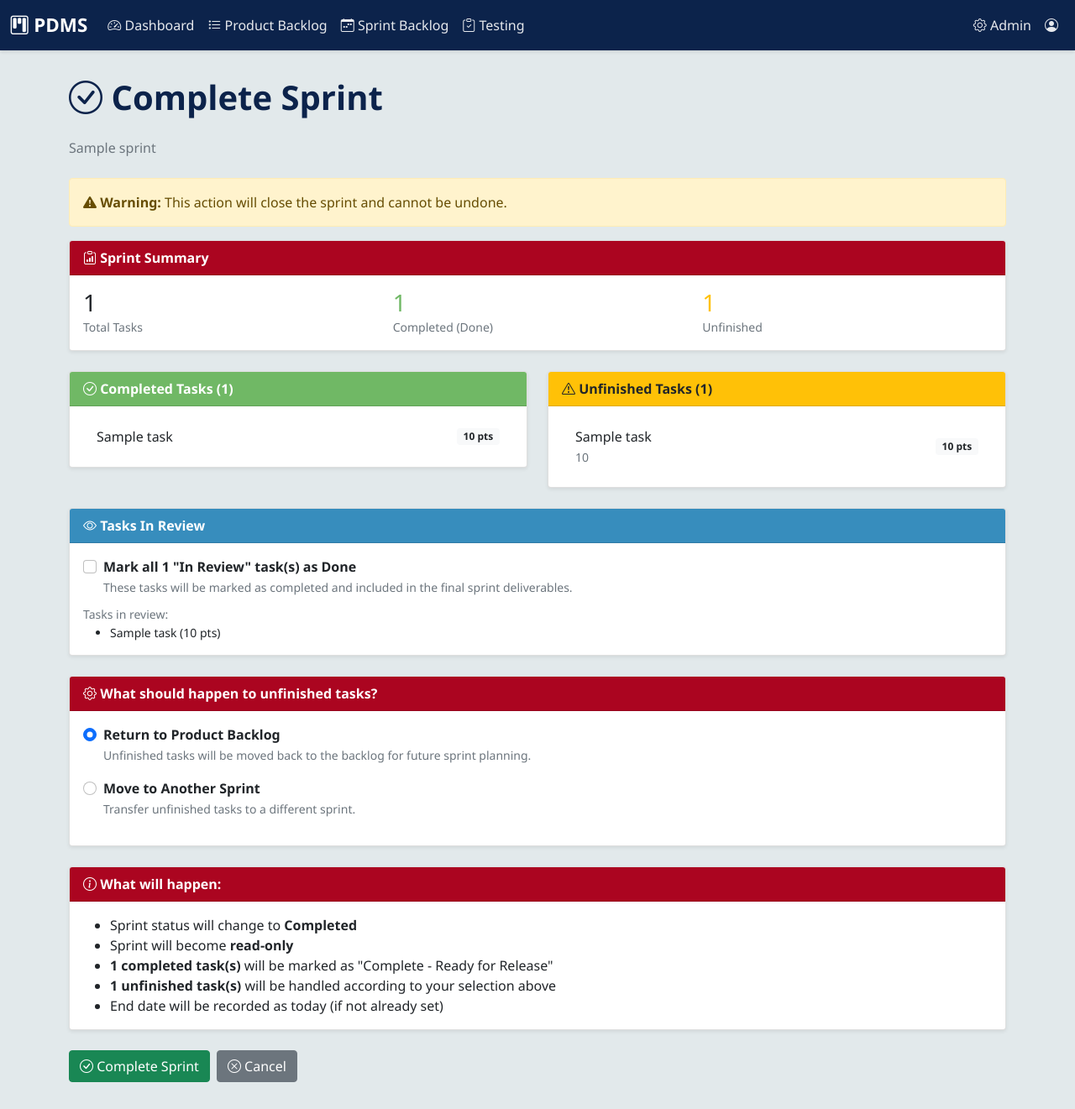
After one commit to David-Coulter/sfwe507site, a Django app: template 507site/main/templates/main/complete_sprint.html in a window 1280 px wide. The commit adds this page. Shown: the whole page at 84% size. Run offline with Django 5.2, Linux system fonts and the light colour scheme; tables that the repository leaves empty hold one stand-in row (values such as "Sample post"); the template is opened without the code that fills it: values that come from a table or form of the project are taken from there, most other values are stand-ins (such as "Sample title", 1, 10 or a date in 2020); parts of the project's set-up code (start-up, migrations or seed data) failed here and were passed over; some libraries are stand-ins or nearby versions.

Commit message:
Implement 11 - Complete Sprint

```diff
--- /dev/null
+++ b/507site/main/templates/main/complete_sprint.html
@@ -0,0 +1,326 @@
+{% extends 'base.html' %}
+
+{% block title %}Complete {{ sprint.name }} - PDMS{% endblock %}
+
+{% block content %}
+<div class="container">
+    <!-- Page Header -->
+    <div class="mb-4">
+        <h1 class="page-title">
+            <i class="bi bi-check-circle"></i> Complete Sprint
+        </h1>
+        <p class="text-muted">{{ sprint.name }}</p>
+    </div>
+
+    <!-- Warning Alert -->
+    <div class="alert alert-warning">
+        <i class="bi bi-exclamation-triangle-fill"></i>
+        <strong>Warning:</strong> This action will close the sprint and cannot be undone.
+    </div>
+
+    <!-- Sprint Summary -->
+    <div class="card shadow-sm mb-4">
+        <div class="card-header">
+            <i class="bi bi-clipboard-data"></i> Sprint Summary
+        </div>
+        <div class="card-body">
+            <div class="row">
+                <div class="col-md-4">
+                    <h3 class="mb-0">{{ all_tasks.count }}</h3>
+                    <small class="text-muted">Total Tasks</small>
+                </div>
+                <div class="col-md-4">
+                    <h3 class="mb-0 text-success">{{ done_tasks.count }}</h3>
+                    <small class="text-muted">Completed (Done)</small>
+                </div>
+                <div class="col-md-4">
+                    <h3 class="mb-0 text-warning">{{ unfinished_tasks.count }}</h3>
+                    <small class="text-muted">Unfinished</small>
+                </div>
+            </div>
+        </div>
+    </div>
+
+    <!-- Task Details -->
+    <div class="row mb-4">
+        <!-- Completed Tasks -->
+        <div class="col-md-6">
+            <div class="card shadow-sm">
+                <div class="card-header bg-success text-white">
+                    <i class="bi bi-check-circle"></i> Completed Tasks ({{ done_tasks.count }})
+                </div>
+                <div class="card-body" style="max-height: 300px; overflow-y: auto;">
+                    {% if done_tasks %}
+                    <ul class="list-group list-group-flush">
+                        {% for task in done_tasks %}
+                        <li class="list-group-item d-flex justify-content-between align-items-center">
+                            <span>{{ task.title }}</span>
+                            <span class="badge bg-light text-dark">{{ task.story_points }} pts</span>
+                        </li>
+                        {% endfor %}
+                    </ul>
+                    {% else %}
+                    <p class="text-muted mb-0">No completed tasks</p>
+                    {% endif %}
+                </div>
+            </div>
+        </div>
+
+        <!-- Unfinished Tasks -->
+        <div class="col-md-6">
+            <div class="card shadow-sm">
+                <div class="card-header bg-warning text-dark">
+                    <i class="bi bi-exclamation-triangle"></i> Unfinished Tasks ({{ unfinished_tasks.count }})
+                </div>
+                <div class="card-body" style="max-height: 300px; overflow-y: auto;">
+                    {% if unfinished_tasks %}
+                    <ul class="list-group list-group-flush">
+                        {% for task in unfinished_tasks %}
+                        <li class="list-group-item d-flex justify-content-between align-items-center">
+                            <div>
+                                <div>{{ task.title }}</div>
+                                <small class="text-muted">
+                                    {% if task.sprint_progress %}
+                                        {{ task.get_sprint_progress_display }}
+                                    {% else %}
+                                        Not Started
+                                    {% endif %}
+                                </small>
+                            </div>
+                            <span class="badge bg-light text-dark">{{ task.story_points }} pts</span>
+                        </li>
+                        {% endfor %}
+                    </ul>
+                    {% else %}
+                    <p class="text-muted mb-0">All tasks completed!</p>
+                    {% endif %}
+                </div>
+            </div>
+        </div>
+    </div>
+
+    <!-- Complete Sprint Form -->
+    <form method="post">
+        {% csrf_token %}
+
+        <!-- Option to Mark In Review as Done -->
+        {% if in_review_tasks.count > 0 %}
+        <div class="card shadow-sm mb-4">
+            <div class="card-header bg-info text-white">
+                <i class="bi bi-eye"></i> Tasks In Review
+            </div>
+            <div class="card-body">
+                <div class="form-check">
+                    <input class="form-check-input"
+                           type="checkbox"
+                           name="mark_review_as_done"
+                           id="mark_review_as_done">
+                    <label class="form-check-label" for="mark_review_as_done">
+                        <strong>Mark all {{ in_review_tasks.count }} "In Review" task(s) as Done</strong>
+                        <br>
+                        <small class="text-muted">
+                            These tasks will be marked as completed and included in the final sprint deliverables.
+                        </small>
+                    </label>
+                </div>
+                <div class="mt-2">
+                    <small class="text-muted">Tasks in review:</small>
+                    <ul class="small mb-0">
+                        {% for task in in_review_tasks %}
+                        <li>{{ task.title }} ({{ task.story_points }} pts)</li>
+                        {% endfor %}
+                    </ul>
+                </div>
+            </div>
+        </div>
+        {% endif %}
+
+        <div class="card shadow-sm mb-4">
+            <div class="card-header">
+                <i class="bi bi-gear"></i> What should happen to unfinished tasks?
+            </div>
+            <div class="card-body">
+                {% if unfinished_tasks.count > 0 %}
+                <!-- Radio button options - will be hidden if all become complete -->
+                <div id="unfinished-section">
+                    <!-- Option 1: Return to Backlog -->
+                    <div class="form-check mb-3">
+                        <input class="form-check-input"
+                               type="radio"
+                               name="unfinished_action"
+                               id="backlog"
+                               value="backlog"
+                               checked>
+                        <label class="form-check-label" for="backlog">
+                            <strong>Return to Product Backlog</strong>
+                            <br>
+                            <small class="text-muted">
+                                Unfinished tasks will be moved back to the backlog for future sprint planning.
+                            </small>
+                        </label>
+                    </div>
+
+                    <!-- Option 2: Move to Another Sprint -->
+                    <div class="form-check mb-3">
+                        <input class="form-check-input"
+                               type="radio"
+                               name="unfinished_action"
+                               id="sprint"
+                               value="sprint">
+                        <label class="form-check-label" for="sprint">
+                            <strong>Move to Another Sprint</strong>
+                            <br>
+                            <small class="text-muted">
+                                Transfer unfinished tasks to a different sprint.
+                            </small>
+                        </label>
+                    </div>
+
+                    <!-- Sprint Selection (shown when "Move to Another Sprint" is selected) -->
+                    <div class="ms-4" id="sprint-selection" style="display: none;">
+                        <label for="target_sprint" class="form-label">Select Target Sprint:</label>
+                        <select class="form-select" name="target_sprint" id="target_sprint">
+                            <option value="">-- Choose Sprint --</option>
+                            {% for available_sprint in available_sprints %}
+                            <option value="{{ available_sprint.pk }}">
+                                {{ available_sprint.name }} ({{ available_sprint.get_status_display }})
+                            </option>
+                            {% endfor %}
+                        </select>
+                        {% if not available_sprints %}
+                        <small class="text-danger">No other sprints available. Please select "Return to Product Backlog".</small>
+                        {% endif %}
+                    </div>
+                </div>
+
+                <!-- Success message - shown when all tasks become complete -->
+                <p class="text-success mb-0" id="all-complete-message" style="display: none;">
+                    <i class="bi bi-check-circle-fill"></i>
+                    All tasks are completed! No unfinished tasks to handle.
+                </p>
+
+                {% else %}
+                <!-- Already all complete from the start -->
+                <p class="text-success mb-0">
+                    <i class="bi bi-check-circle-fill"></i>
+                    All tasks are completed! No unfinished tasks to handle.
+                </p>
+                <input type="hidden" name="unfinished_action" value="backlog">
+                {% endif %}
+            </div>
+        </div>
+
+        <!-- Action Summary -->
+        <div class="card shadow-sm mb-4">
+            <div class="card-header">
+                <i class="bi bi-info-circle"></i> What will happen:
+            </div>
+            <div class="card-body">
+                <ul class="mb-0">
+                    <li>Sprint status will change to <strong>Completed</strong></li>
+                    <li>Sprint will become <strong>read-only</strong></li>
+                    {% if in_review_tasks.count > 0 %}
+                    <li id="review-action-item" style="display: none;"><strong>{{ in_review_tasks.count }} "In Review" task(s)</strong> will be marked as Done and completed</li>
+                    {% endif %}
+                    {% if done_tasks.count > 0 %}
+                    <li><strong><span id="done-count">{{ done_tasks.count }}</span> completed task(s)</strong> will be marked as "Complete - Ready for Release"</li>
+                    {% endif %}
+                    {% if unfinished_tasks.count > 0 %}
+                    <li><strong><span id="unfinished-count">{{ unfinished_tasks.count }}</span> unfinished task(s)</strong> will be handled according to your selection above</li>
+                    {% endif %}
+                    <li>End date will be recorded as today (if not already set)</li>
+                </ul>
+            </div>
+        </div>
+
+        <!-- Action Buttons -->
+        <div class="d-flex gap-2">
+            <button type="submit" class="btn btn-success">
+                <i class="bi bi-check-circle"></i> Complete Sprint
+            </button>
+            <a href="{% url 'sprint_board' sprint.pk %}" class="btn btn-secondary">
+                <i class="bi bi-x-circle"></i> Cancel
+            </a>
+        </div>
+    </form>
+</div>
+{% endblock %}
+
+{% block extra_css %}
+<style>
+.list-group-item {
+    border-left: none;
+    border-right: none;
+}
+.list-group-item:first-child {
+    border-top: none;
+}
+</style>
+{% endblock %}
+
+{% block extra_js %}
+<script>
+document.addEventListener('DOMContentLoaded', function() {
+    const backlogRadio = document.getElementById('backlog');
+    const sprintRadio = document.getElementById('sprint');
+    const sprintSelection = document.getElementById('sprint-selection');
+    const targetSprintSelect = document.getElementById('target_sprint');
+
+    function updateSprintSelection() {
+        if (sprintRadio && sprintRadio.checked) {
+            sprintSelection.style.display = 'block';
+            targetSprintSelect.required = true;
+        } else {
+            sprintSelection.style.display = 'none';
+            targetSprintSelect.required = false;
+        }
+    }
+
+    if (backlogRadio) backlogRadio.addEventListener('change', updateSprintSelection);
+    if (sprintRadio) sprintRadio.addEventListener('change', updateSprintSelection);
+    updateSprintSelection();
+
+    // Handle "Mark In Review as Done" checkbox
+    const markReviewCheckbox = document.getElementById('mark_review_as_done');
+    if (markReviewCheckbox) {
+        const inReviewCount = {{ in_review_tasks.count|default:0 }};
+        const doneCountSpan = document.getElementById('done-count');
+        const unfinishedCountSpan = document.getElementById('unfinished-count');
+        const reviewActionItem = document.getElementById('review-action-item');
+        const unfinishedSection = document.getElementById('unfinished-section');
+        const allCompleteMessage = document.getElementById('all-complete-message');
+
+        const originalDoneCount = {{ done_tasks.count }};
+        const originalUnfinishedCount = {{ unfinished_tasks.count }};
+
+        markReviewCheckbox.addEventListener('change', function() {
+            const newUnfinishedCount = originalUnfinishedCount - (this.checked ? inReviewCount : 0);
+
+            if (this.checked) {
+                // Update counts
+                if (doneCountSpan) doneCountSpan.textContent = originalDoneCount + inReviewCount;
+                if (unfinishedCountSpan) unfinishedCountSpan.textContent = newUnfinishedCount;
+                if (reviewActionItem) reviewActionItem.style.display = 'list-item';
+
+                // If no more unfinished tasks, hide options and show success
+                if (newUnfinishedCount === 0) {
+                    if (unfinishedSection) unfinishedSection.style.display = 'none';
+                    if (allCompleteMessage) allCompleteMessage.style.display = 'block';
+                }
+            } else {
+                // Reset counts
+                if (doneCountSpan) doneCountSpan.textContent = originalDoneCount;
+                if (unfinishedCountSpan) unfinishedCountSpan.textContent = originalUnfinishedCount;
+                if (reviewActionItem) reviewActionItem.style.display = 'none';
+
+                // Show options again if there were originally unfinished tasks
+                if (originalUnfinishedCount > 0) {
+                    if (unfinishedSection) unfinishedSection.style.display = 'block';
+                    if (allCompleteMessage) allCompleteMessage.style.display = 'none';
+                }
+            }
+        });
+    }
+});
+</script>
+{% endblock %}
--- a/507site/main/urls.py
+++ b/507site/main/urls.py
@@ -11,6 +11,11 @@ urlpatterns = [
     path('backlog/', views.product_backlog, name='product_backlog'),
     path('sprint_<int:sprint_pk>/board/', views.sprint_board, name='sprint_board'),
     path('sprint_backlog/', views.sprint_backlog, name='sprint_backlog'),
+    path('task/<int:task_pk>/move-to-sprint/<int:sprint_pk>/', views.move_to_sprint, name='move_to_sprint'),
+    path('task/<int:task_pk>/sprint-progress/<str:new_progress>/', views.update_sprint_progress, name='update_sprint_progress'),
+    path('sprint/create/', views.create_sprint, name='create_sprint'),
+    path('sprint_<int:sprint_pk>/edit/', views.edit_sprint, name='edit_sprint'),
+    path('sprint_<int:sprint_pk>/complete/', views.complete_sprint, name='complete_sprint'),
     path('task_<int:task_pk>/move-to-sprint/<int:sprint_pk>/', views.move_to_sprint, name='move_to_sprint'),
     path('task_<int:task_pk>/sprint-progress/<str:new_progress>/', views.update_sprint_progress, name='update_sprint_progress'),
     path('testing/', views.testing_queue, name='testing_queue'),
```
Also changed, not shown: 507site/main/forms.py (+28 -0 lines), 507site/main/templates/main/sprint_backlog.html (+19 -4 lines), 507site/main/templates/main/sprint_board.html (+10 -0 lines), 507site/main/templates/main/sprint_form.html (added, +150 -0 lines), 507site/main/views.py (+49 -1 lines).
